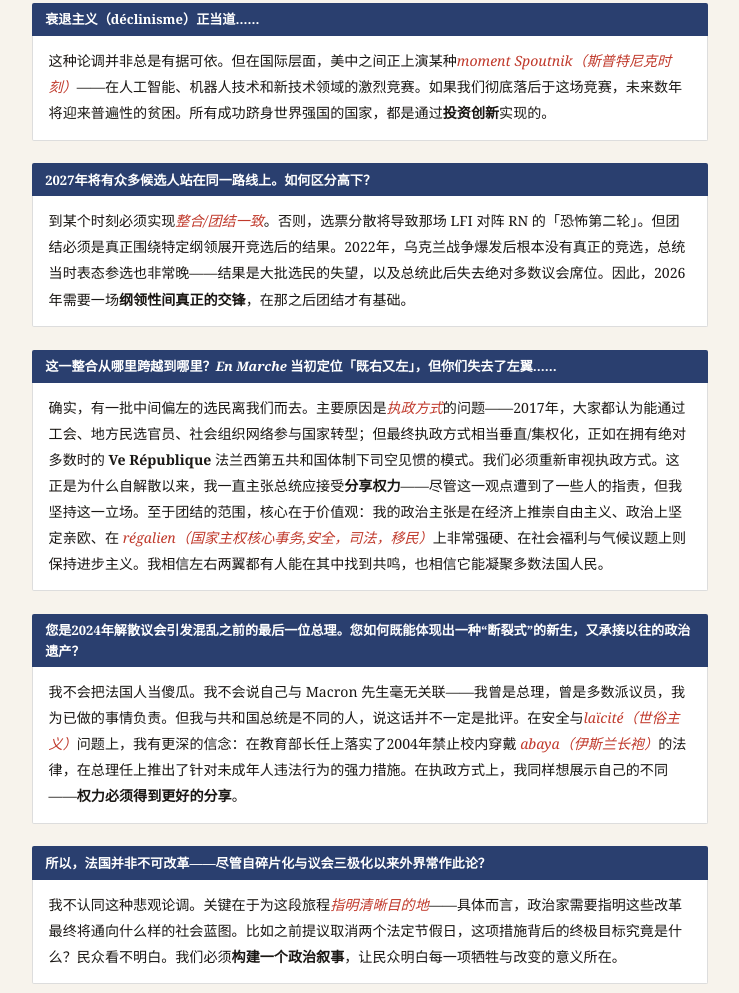
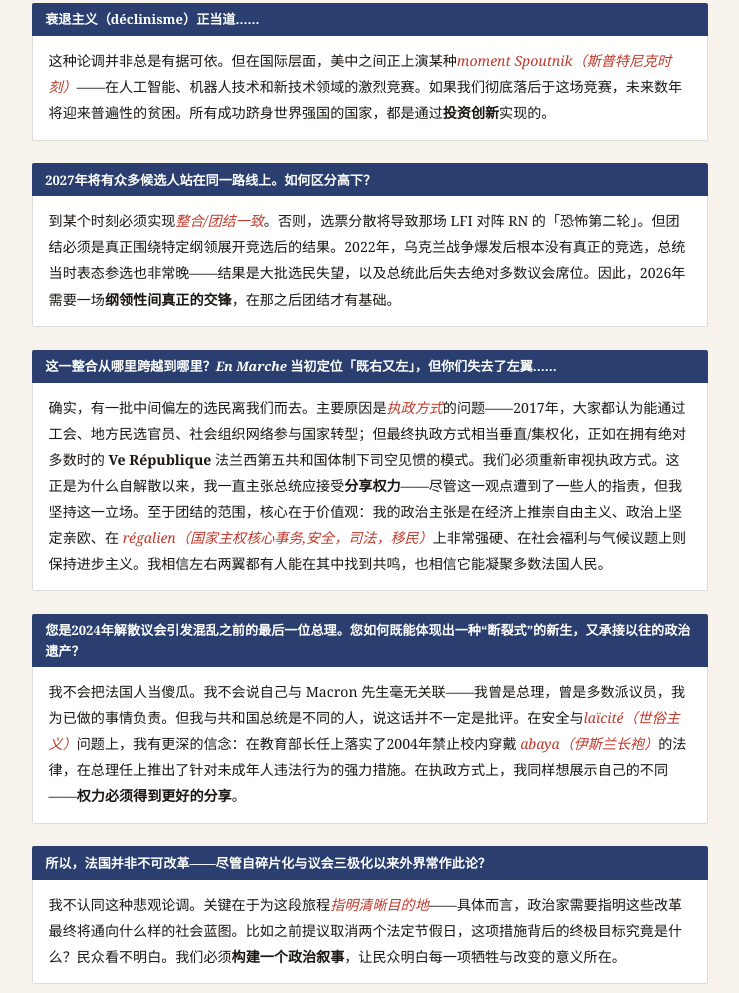
Before and after one commit to Tyrachu/GA-interview-lesoir-zh, a plain HTML site: page index.html in a window 1280 px wide. Shown: the part 1477-2470 px from the top of the page, without its empty margins (270-1009 px from the left). Drawn offline with nearby package versions, Linux system fonts and the light colour scheme; a web font is replaced by a local one.

```diff
--- a/index.html
+++ b/index.html
@@ -243,7 +243,7 @@
     2027年将有众多候选人站在同一路线上。如何区分高下？
   </div>
   <div class="answer">
-    到某个时刻必须实现<em class="key">整合/团结一致</em>。否则，选票分散将导致那场 LFI 对阵 RN 的「恐怖第二轮」。但团结必须是真正围绕特定纲领展开竞选后的结果。2022年，乌克兰战争爆发后根本没有真正的竞选，总统当时表态参选也非常晚——结果是大批选民的失望，以及总统此后失去绝对多数议会席位。因此，2026年需要一场<strong>纲领性间真正的交锋</strong>，在那之后团结才有基础。
+    到某个时刻必须实现<em class="key">整合/团结一致</em>。否则，选票分散将导致那场 LFI 对阵 RN 的「恐怖第二轮」。但团结必须是真正围绕特定纲领展开竞选后的结果。2022年，乌克兰战争爆发后根本没有真正的竞选，总统当时表态参选也非常晚——结果是大批选民失望，以及总统此后失去绝对多数议会席位。因此，2026年需要一场<strong>纲领性间真正的交锋</strong>，在那之后团结才有基础。
   </div>
 </div>
 
```
